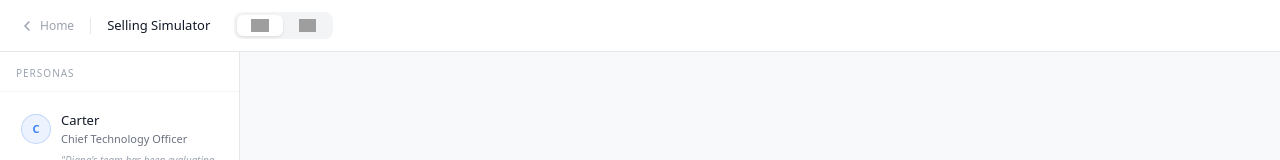
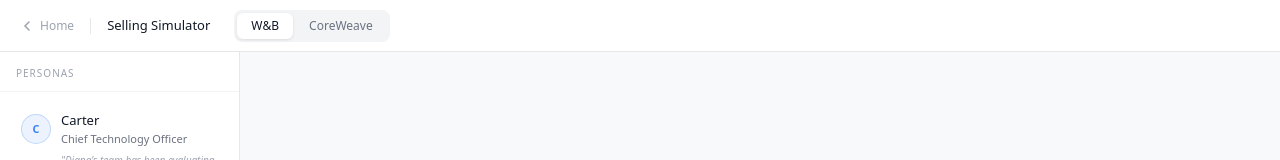
Before and after one commit to garethgoh/read-the-room-CWWB, a Next.js app: page /simulator in a window 1280 px wide. Shown: the top 160 px of the page. Built offline with nearby package versions, Linux system fonts and the light colour scheme; grey boxes are pictures that could not be loaded.

Commit message:
revert toggle logos, text labels cleaner

```diff
--- a/src/app/simulator/page.jsx
+++ b/src/app/simulator/page.jsx
@@ -53,8 +53,8 @@ export default function SimulatorPage() {
           <div style={{ width: 1, height: 16, background: "#E5E7EB" }} />
           <span style={{ fontSize: 13, fontWeight: 500, color: "#111827" }}>Selling Simulator</span>
           <div style={{ display: "flex", background: "#F3F4F6", borderRadius: 8, padding: 3, gap: 2, marginLeft: 8 }}>
-            <button onClick={() => switchMode("wb")} style={{ padding: "4px 14px", fontSize: 12, fontWeight: 500, borderRadius: 6, border: "none", cursor: "pointer", background: mode === "wb" ? "#fff" : "transparent", color: mode === "wb" ? "#111827" : "#6B7280", boxShadow: mode === "wb" ? "0 1px 3px rgba(0,0,0,0.1)" : "none" }}><img src="/wb-logo.png" style={{ height: 13, display: "block" }} alt="W&B" /></button>
-            <button onClick={() => switchMode("coreweave")} style={{ padding: "4px 14px", fontSize: 12, fontWeight: 500, borderRadius: 6, border: "none", cursor: "pointer", background: mode === "coreweave" ? "#0D1117" : "transparent", color: mode === "coreweave" ? "#00C2FF" : "#6B7280", boxShadow: mode === "coreweave" ? "0 1px 3px rgba(0,0,0,0.2)" : "none" }}><img src="/coreweave-logo.png" style={{ height: 13, display: "block" }} alt="CoreWeave" /></button>
+            <button onClick={() => switchMode("wb")} style={{ padding: "4px 14px", fontSize: 12, fontWeight: 500, borderRadius: 6, border: "none", cursor: "pointer", background: mode === "wb" ? "#fff" : "transparent", color: mode === "wb" ? "#111827" : "#6B7280", boxShadow: mode === "wb" ? "0 1px 3px rgba(0,0,0,0.1)" : "none" }}>W&B</button>
+            <button onClick={() => switchMode("coreweave")} style={{ padding: "4px 14px", fontSize: 12, fontWeight: 500, borderRadius: 6, border: "none", cursor: "pointer", background: mode === "coreweave" ? "#0D1117" : "transparent", color: mode === "coreweave" ? "#00C2FF" : "#6B7280", boxShadow: mode === "coreweave" ? "0 1px 3px rgba(0,0,0,0.2)" : "none" }}>CoreWeave</button>
           </div>
         </div>
         {persona && (
```
